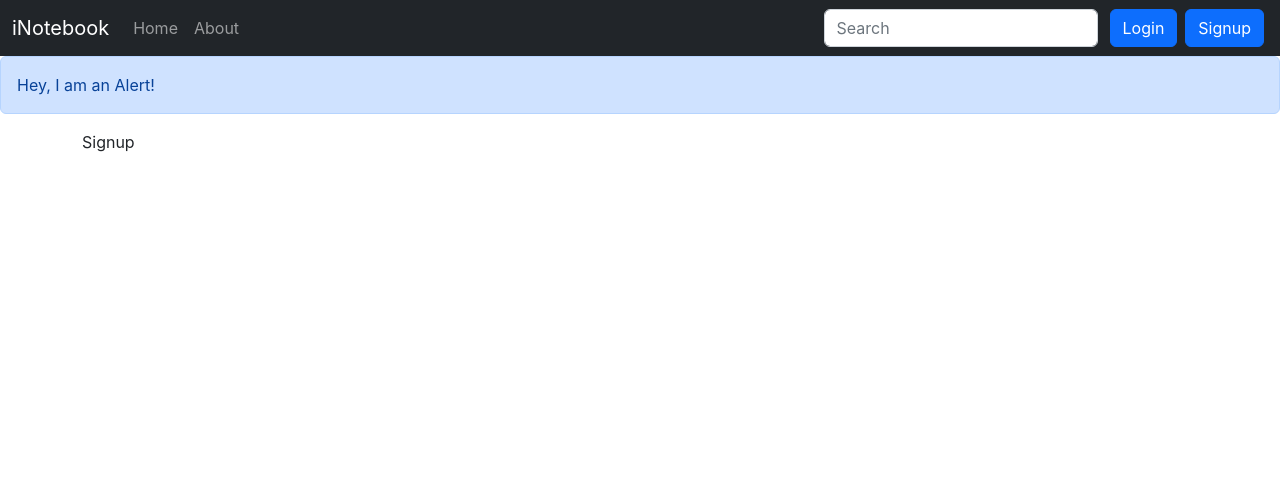
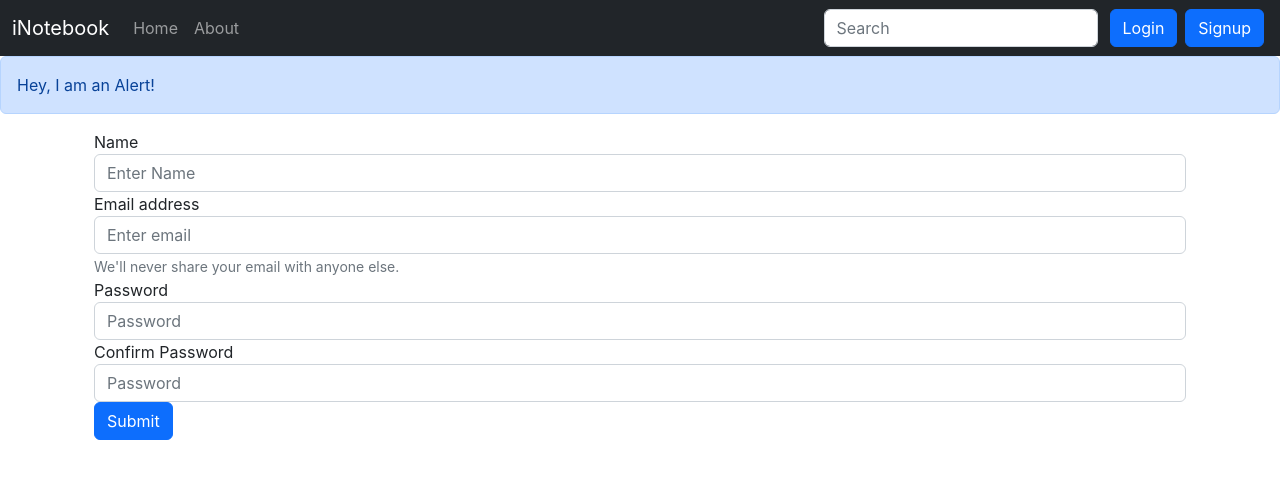
Before and after one commit to Saurabh-Shivam/iNotebook-React, a React (Create React App) app: page /signup in a window 1280 px wide. Shown: the top 478 px of the page. Built offline with nearby package versions, Linux system fonts and the light colour scheme.

Commit message:
Added signup page nd to signup using auth token

```diff
--- a/src/components/Signup.js
+++ b/src/components/Signup.js
@@ -1,7 +1,110 @@
-import React from "react";
+import React, { useState } from "react";
+import { useNavigate } from "react-router-dom";
 
 const Signup = () => {
-  return <div>Signup</div>;
+  const [credentials, setCredentials] = useState({
+    name: "",
+    email: "",
+    password: "",
+    cpassword: "",
+  });
+
+  const navigate = useNavigate();
+
+  const handleSubmit = async (e) => {
+    e.preventDefault(); // This will prevent the page from beign reloaded
+
+    const { name, email, password } = credentials; // Here we are using destructuring
+
+    // API Call, instead of doing this create a config file and add the urls there and import from the config file or create an environment variable
+    // NOTE;-> ALWAYS TRY NOT TO HARDCODE THE URLS LIKE THIS
+    const response = await fetch("http://localhost:5000/api/auth/createuser", {
+      method: "POST",
+      headers: {
+        "Content-Type": "application/json",
+      },
+      body: JSON.stringify({ name, email, password }),
+    });
+
+    const json = await response.json();
+    console.log(json);
+    if (json.success) {
+      // Save the auth token and redirect
+      localStorage.setItem("token", json.authtoken);
+      navigate("/");
+    } else {
+      alert("Invalid Credentials");
+    }
+  };
+
+  const onChange = (e) => {
+    setCredentials({ ...credentials, [e.target.name]: e.target.value });
+  };
+
+  return (
+    <div className="container">
+      {/* NOTE:-> onSubmit method is always added in the form tag not on the button bcz form is submitted not the button  */}
+      <form onSubmit={handleSubmit}>
+        <div className="form-group">
+          <label htmlFor="name">Name</label>
+          <input
+            type="text"
+            className="form-control"
+            id="name"
+            onChange={onChange}
+            name="name"
+            aria-describedby="emailHelp"
+            placeholder="Enter Name"
+          />
+        </div>
+        <div className="form-group">
+          <label htmlFor="email">Email address</label>
+          <input
+            type="email"
+            className="form-control"
+            id="email"
+            onChange={onChange}
+            name="email"
+            aria-describedby="emailHelp"
+            placeholder="Enter email"
+          />
+          <small id="emailHelp" className="form-text text-muted">
+            We'll never share your email with anyone else.
+          </small>
+        </div>
+        <div className="form-group">
+          <label htmlFor="password">Password</label>
+          <input
+            type="password"
+            className="form-control"
+            id="password"
+            onChange={onChange}
+            name="password"
+            placeholder="Password"
+            minLength={5}
+            required
+          />
+        </div>
+        <div className="form-group">
+          <label htmlFor="cpassword">Confirm Password</label>
+          <input
+            type="password"
+            className="form-control"
+            id="cpassword"
+            onChange={onChange}
+            name="cpassword"
+            placeholder="Password"
+            minLength={5}
+            required
+          />
+        </div>
+
+        <button type="submit" className="btn btn-primary">
+          Submit
+        </button>
+      </form>
+    </div>
+  );
 };
 
 export default Signup;
```
Also changed, not shown: 1 other file (tests, documents, lock files or other folders).
